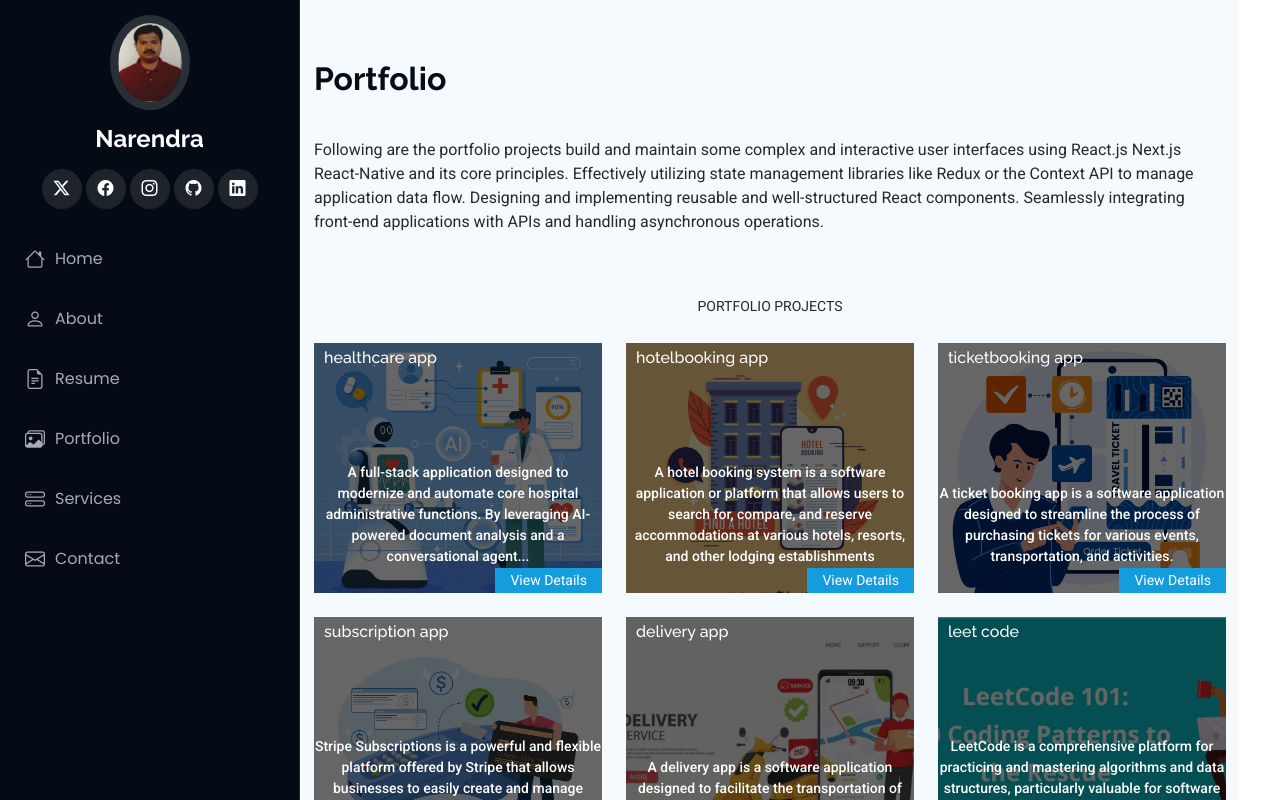
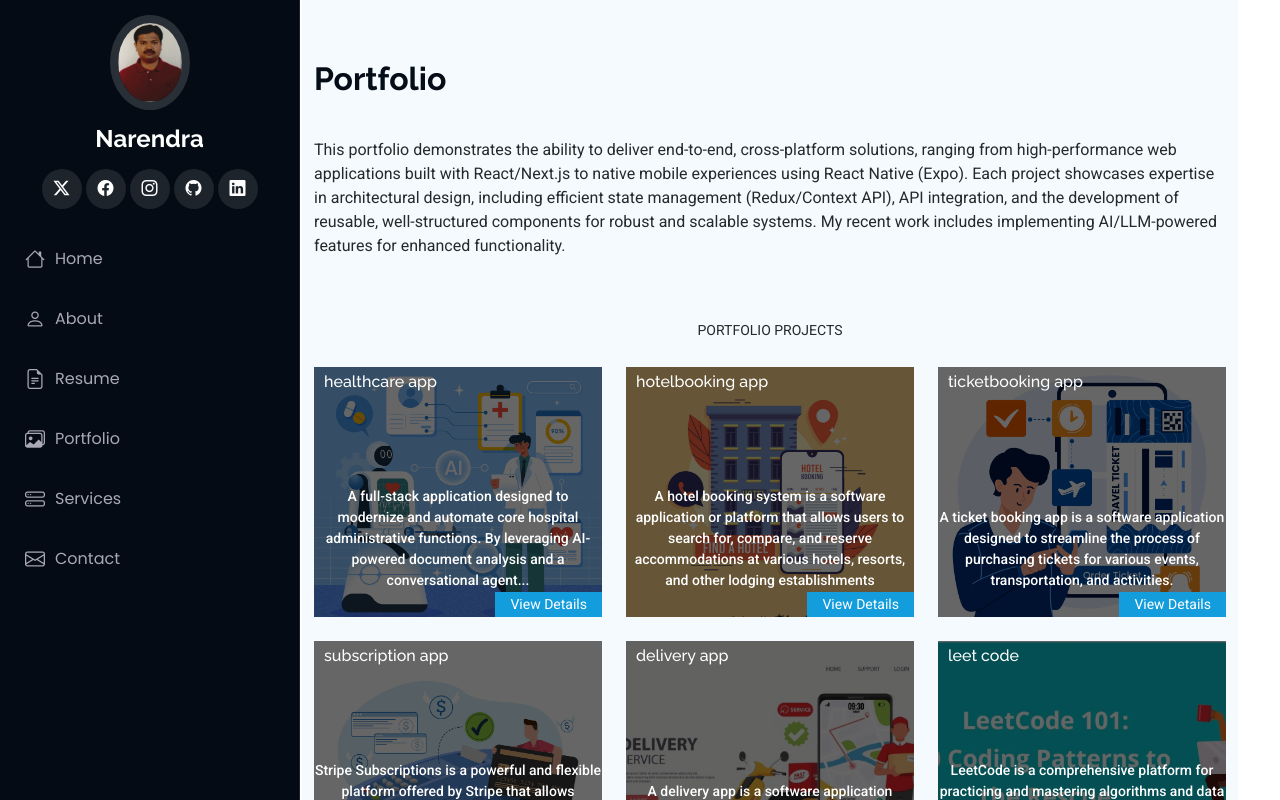
Before and after one commit to narendravs/portfolio-site, a React (Vite) app: page /Portfolio in a window 1280 px wide. Shown: the top 800 px of the page. Built offline with nearby package versions, Linux system fonts and the light colour scheme.

Commit message:
changed the content according to the portfolio projects implemented

```diff
--- a/src/pages/Portfolio/Portfolio.jsx
+++ b/src/pages/Portfolio/Portfolio.jsx
@@ -38,14 +38,15 @@ const Portfolio = () => {
             <div className="container section-title" data-aos="fade-up">
               <h2>Portfolio</h2>
               <p>
-                Following are the portfolio projects build and maintain some
-                complex and interactive user interfaces using React.js Next.js
-                React-Native and its core principles. Effectively utilizing
-                state management libraries like Redux or the Context API to
-                manage application data flow. Designing and implementing
-                reusable and well-structured React components. Seamlessly
-                integrating front-end applications with APIs and handling
-                asynchronous operations.
+                This portfolio demonstrates the ability to deliver end-to-end,
+                cross-platform solutions, ranging from high-performance web
+                applications built with React/Next.js to native mobile
+                experiences using React Native (Expo). Each project showcases
+                expertise in architectural design, including efficient state
+                management (Redux/Context API), API integration, and the
+                development of reusable, well-structured components for robust
+                and scalable systems. My recent work includes implementing
+                AI/LLM-powered features for enhanced functionality.
               </p>
             </div>
 
@@ -75,7 +76,10 @@ const Portfolio = () => {
                         className="col-lg-4 col-md-6 portfolio-item isotope-item filter-app"
                         key={ind}
                       >
-                        <div className="portfolio-content h-150" title="More Details">
+                        <div
+                          className="portfolio-content h-150"
+                          title="More Details"
+                        >
                           <img
                             style={{
                               width: "430px",
@@ -98,14 +102,13 @@ const Portfolio = () => {
                               <p>{project.description}</p>
                             </Link>
 
-                           <Link
+                            <Link
                               to={`/Portfolio-details/${project.name}`}
                               title="More Details"
                               className="button"
                             >
                               <spna>View Details</spna>
                             </Link>
-
                           </div>
                         </div>
                       </div>
```
